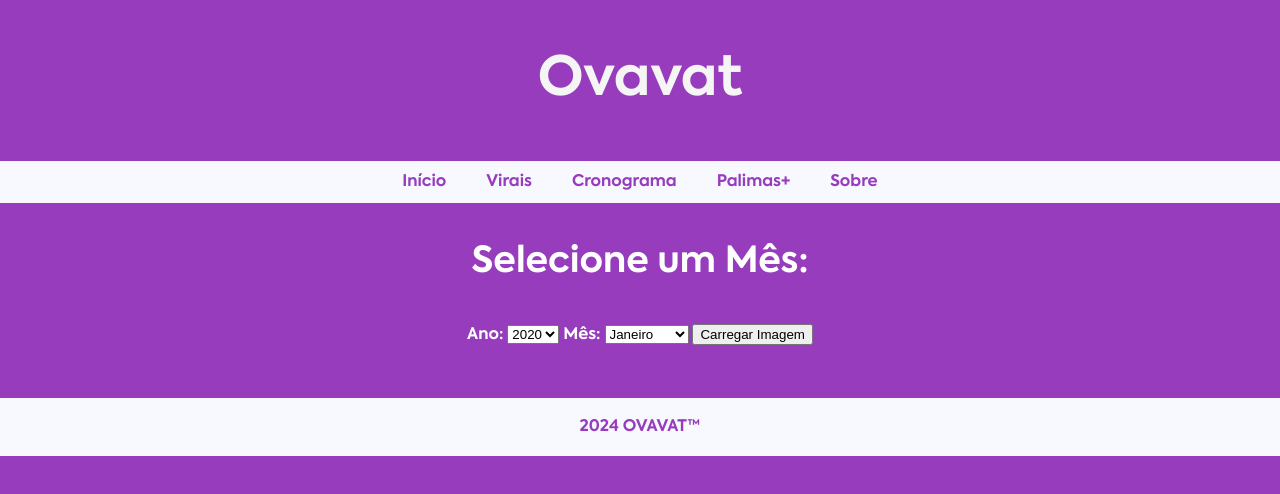
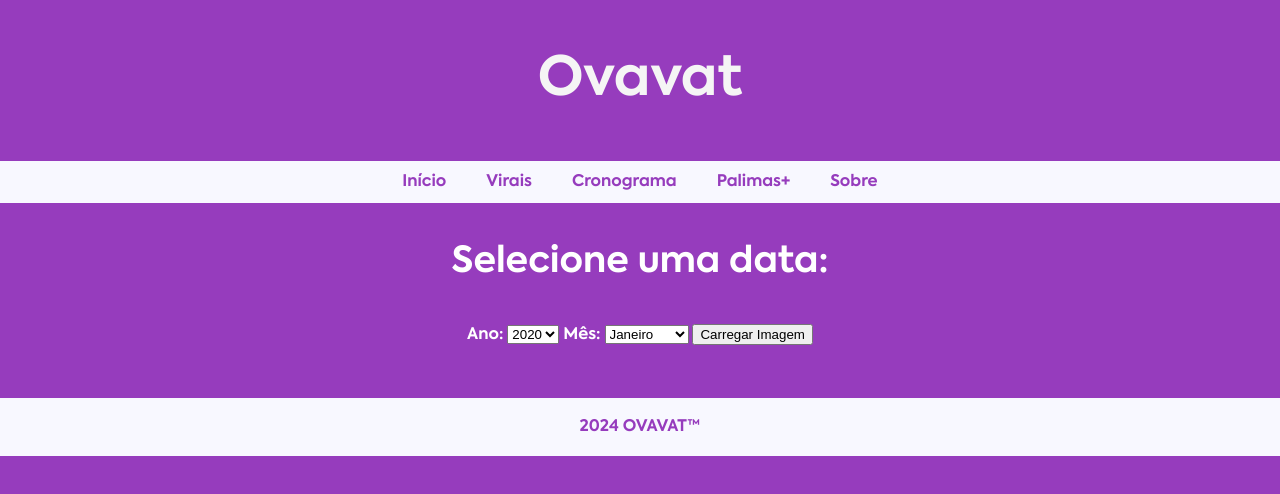
Before and after one commit to ovavat/site, a plain HTML site: page pages/cronograma.html in a window 1280 px wide. Drawn offline with Linux system fonts and the light colour scheme.

Commit message:
fix: texto de seleção de cronograma

```diff
--- a/pages/cronograma.html
+++ b/pages/cronograma.html
@@ -22,7 +22,7 @@
 </div>
 
 <div class="countdown-container">
-  <h2>Selecione um Mês:</h2>
+  <h2>Selecione uma data:</h2>
   <form id="imageSelector">
     <label for="year">Ano:</label>
     <select id="year" name="year">
```
